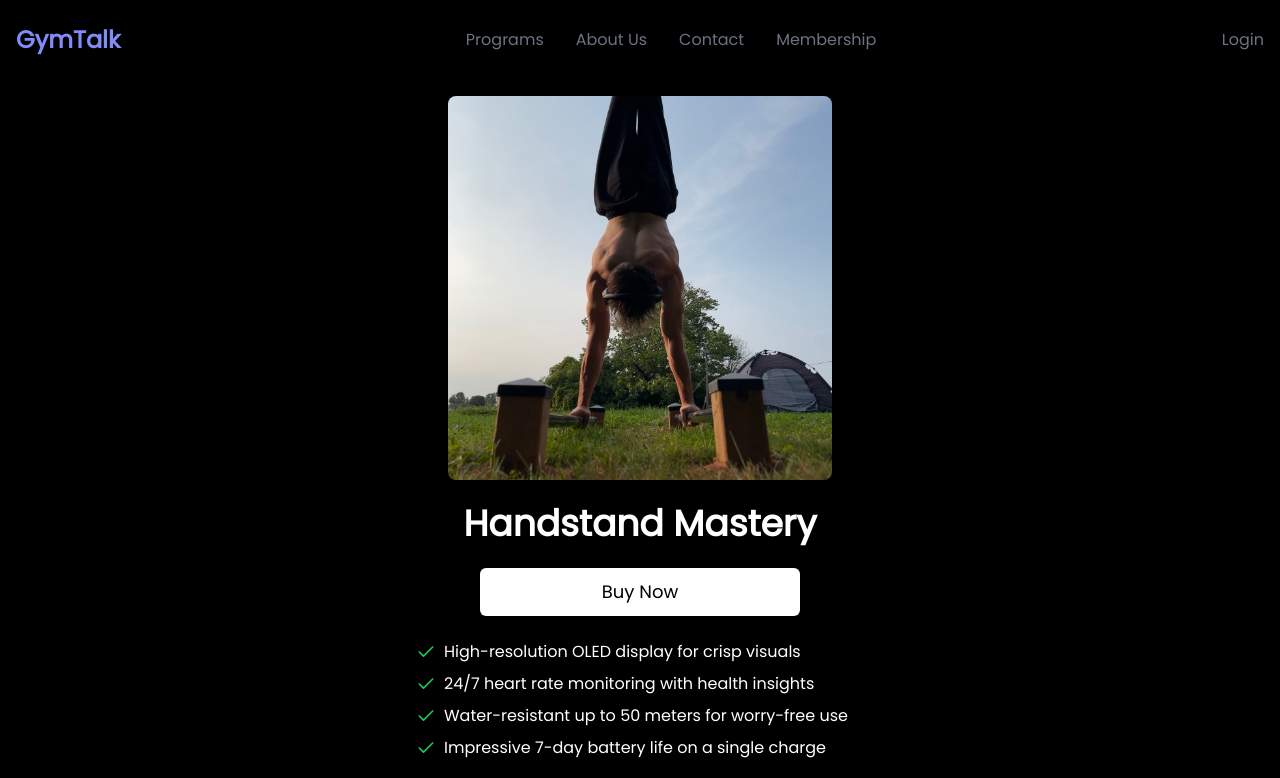
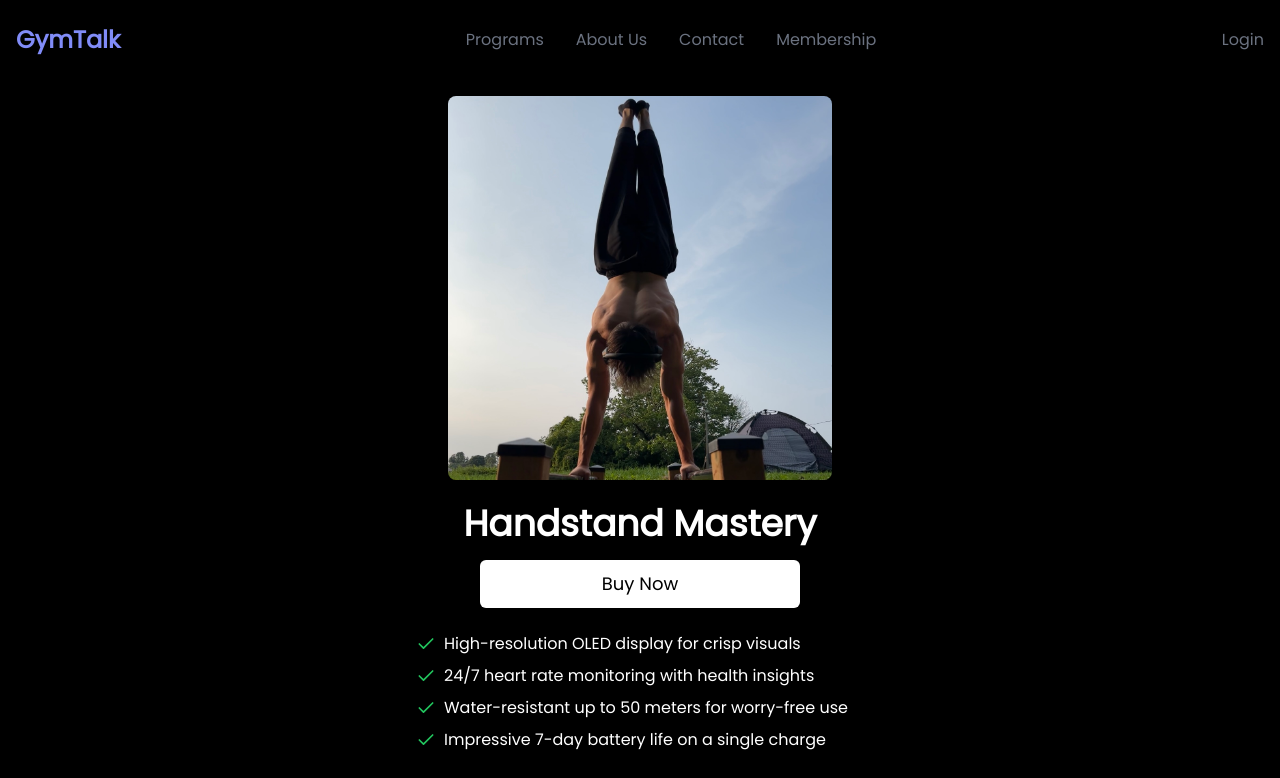
Before and after one commit to Eric0M/GymTalk, a Next.js app: page /programs/Handstand_Mastery_Program in a window 1280 px wide. Shown: the top 778 px of the page. Built offline with nearby package versions, Linux system fonts and the light colour scheme; no server answers.

Commit message:
Adding links to programs

```diff
--- a/app/components/product_info/product_info.tsx
+++ b/app/components/product_info/product_info.tsx
@@ -1,13 +1,21 @@
 import Image from "next/image";
 import { Button } from "@/components/ui/button";
 import { Check } from "lucide-react";
+import Link from "next/link";
+import { constants } from "@/constants";
+import { getServerSession } from "next-auth";
+import { options } from "@/app/api/auth/[...nextauth]/options";
 
 interface ProductPageProps {
   title?: string;
   imageUrl?: string;
 }
 
-export default function productPage({ title, imageUrl }: ProductPageProps) {
+export default async function productPage({
+  title,
+  imageUrl,
+}: ProductPageProps) {
+  const session = await getServerSession(options);
   return (
     <div className="min-h-screen bg-black text-white flex items-center justify-center p-4">
       <div className="w-full max-w-xs sm:max-w-sm md:max-w-md lg:max-w-lg xl:max-w-xl 2xl:max-w-2xl space-y-6 text-center">
@@ -15,15 +23,25 @@ export default function productPage({ title, imageUrl }: ProductPageProps) {
           <Image
             src={imageUrl as string}
             alt={`${title} Image`}
-            layout="fill"
-            objectFit="cover"
-            className="hover:scale-105 transition-transform duration-300"
+            width={400}
+            height={400}
+            className="object-cover hover:scale-105 transition-transform duration-300"
+            priority
           />
         </div>
-        <h1 className="text-2xl md:text-3xl lg:text-4xl font-bold">{title}</h1>
-        <Button className="w-full max-w-xs mx-auto bg-white text-black hover:bg-gray-200 text-lg py-6">
-          Buy Now
-        </Button>
+        <h1 className="text-2xl md:text-3xl lg:text-4xl font-bold pb-4">
+          {title}
+        </h1>
+        <Link
+          href={
+            constants[0].TestLink + "?prefilled_email=" + session?.user?.email
+          }
+          className="w-full"
+        >
+          <Button className="w-full max-w-xs mx-auto bg-white text-black hover:bg-gray-200 text-lg py-6">
+            Buy Now
+          </Button>
+        </Link>
         <ul className="space-y-2 text-left max-w-md mx-auto">
           <li className="flex items-center">
             <Check className="mr-2 h-5 w-5 text-green-500 flex-shrink-0" />
```
